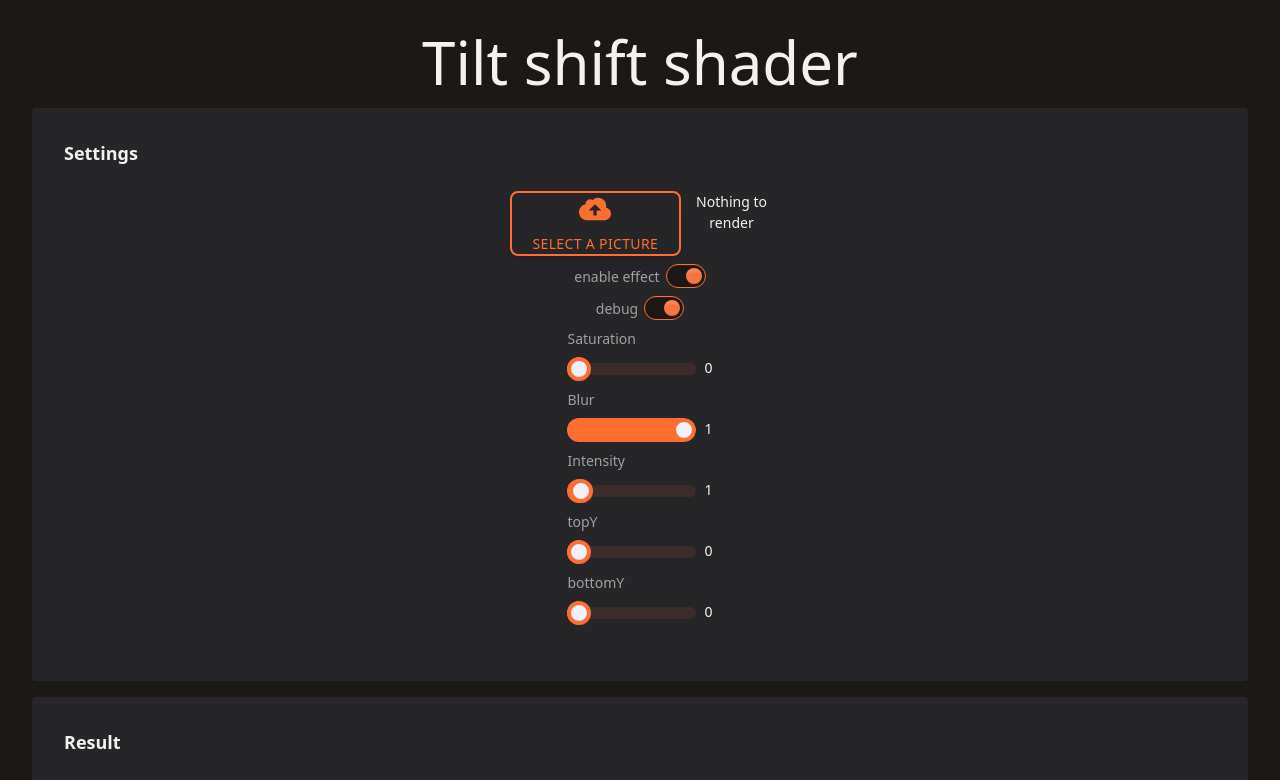
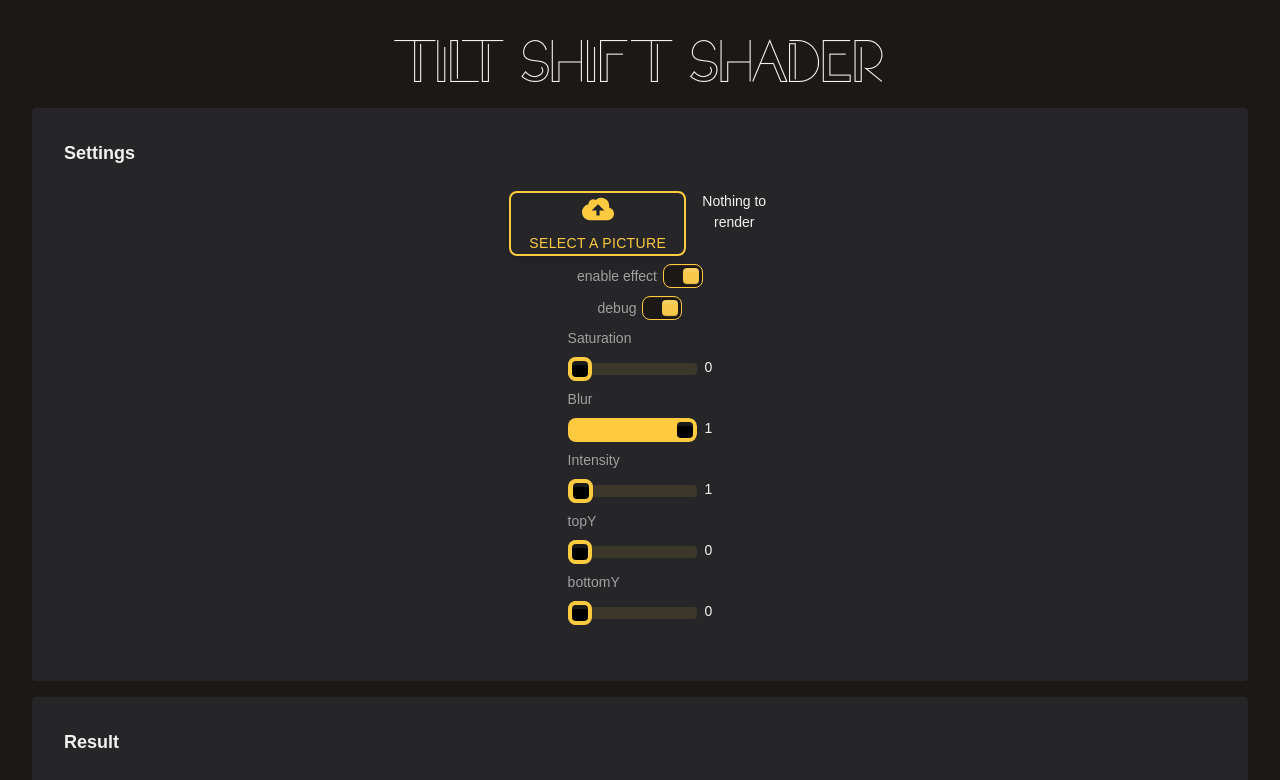
Before and after one commit to guillaume-gomez/ts-shader, a React (Vite) app: page / in a window 1280 px wide. Shown: the top 780 px of the page. Built offline with nearby package versions, Linux system fonts and the light colour scheme.

Commit message:
remove useless default css rules

```diff
--- a/src/index.css
+++ b/src/index.css
@@ -1,5 +1,22 @@
 @import "tailwindcss";
 @plugin "daisyui";
+
+@font-face {
+  font-family: "Technova";
+  src: local("Technova"),
+    url("/Technova.ttf") format("truetype");
+}
+
+
+@theme {
+  --font-title: Technova, Arial;
+}
+
+@layer base {
+  html {
+    font-family: sans-serif;
+  }
+}
 
 
 @plugin "daisyui/theme" {
@@ -11,11 +28,11 @@
   --color-base-200: oklch(27% 0.006 285.885);
   --color-base-300: oklch(34% 0.006 286.033);
   --color-base-content: oklch(96% 0.001 286.375);
-  --color-primary: #FF6E31;
-  --color-primary-content: oklch(96% 0.016 293.756);
-  --color-secondary: #243763;
-  --color-secondary-content: oklch(96% 0.016 293.756);
-  --color-accent: #AD8E70;
+  --color-primary: #FDCA40;
+  --color-primary-content: black;
+  --color-secondary: #FB3640;
+  --color-secondary-content: black;
+  --color-accent: #542E71;
   --color-accent-content: oklch(98% 0.016 73.684);
   --color-neutral: oklch(27% 0.006 286.033);
   --color-neutral-content: oklch(98% 0 0);
@@ -27,7 +44,7 @@
   --color-warning-content: oklch(98% 0.016 73.684);
   --color-error: oklch(58% 0.253 17.585);
   --color-error-content: oklch(96% 0.015 12.422);
-  --radius-selector: 0.5rem;
+  --radius-selector: 0.25rem;
   --radius-field: 0.25rem;
   --radius-box: 0.25rem;
   --size-selector: 0.25rem;
```
